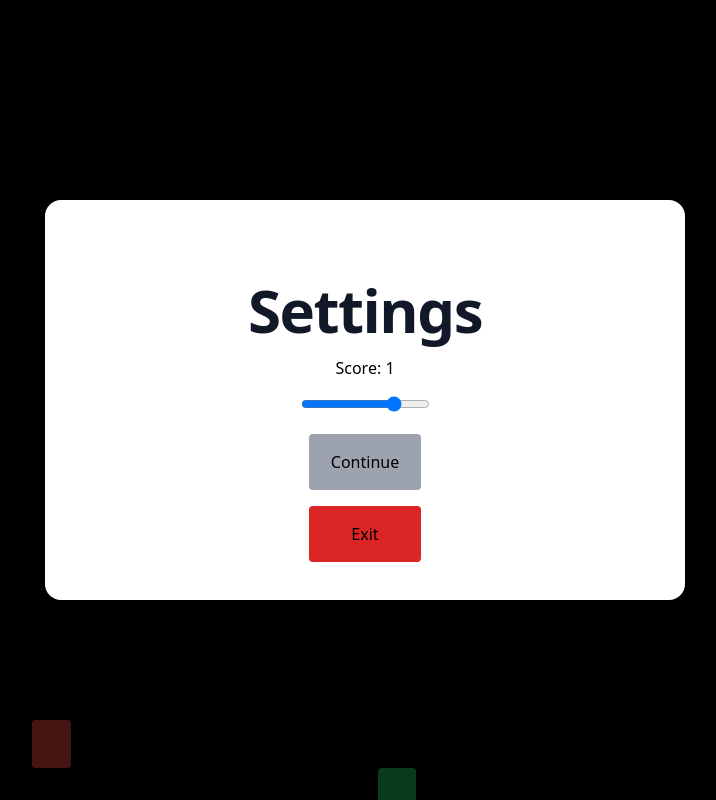
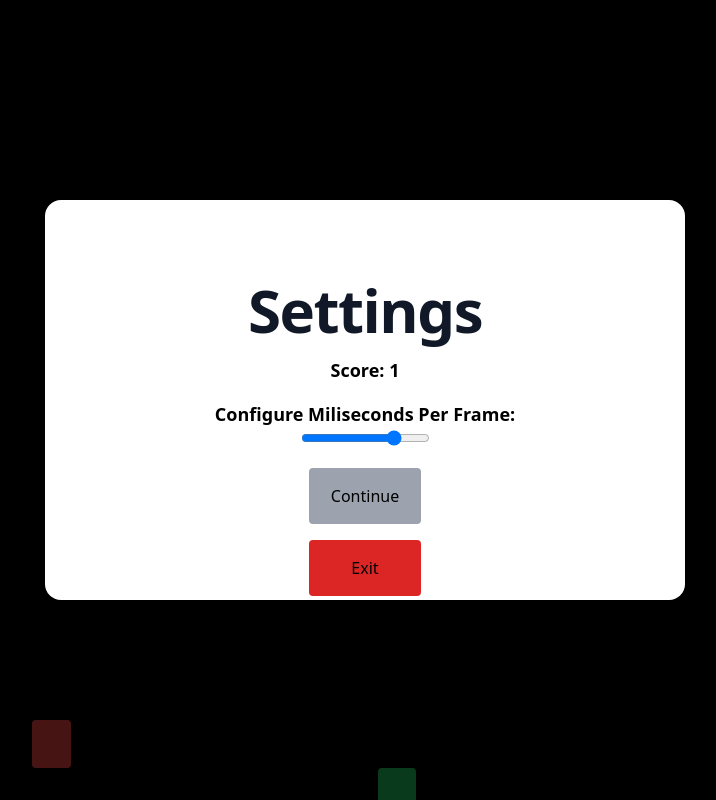
Before and after one commit to ChrisPoul/games-app, a Next.js app: page /snake in a window 1280 px wide. Both pictures are taken after a click on the button 1260 px from the left and 20 px from the top of the page. Shown: the whole page, without its empty margins (275-991 px from the left). Built offline with nearby package versions, Linux system fonts and the light colour scheme.

Commit message:
Fixed bug with setting miliseconds per frame

```diff
--- a/app/snake/components/SettingsMenu.tsx
+++ b/app/snake/components/SettingsMenu.tsx
@@ -31,16 +31,19 @@ export default function SettingsMenuComponent(toggleGameIsRunning: () => void, g
         <h1 className="mb-4 text-4xl font-extrabold leading-none tracking-tight text-gray-900 md:text-5xl lg:text-6xl dark:text-white">
           Settings
         </h1>
-        <h2>Score: {gameScore}</h2>
+        <h2 className="font-bold text-lg">Score: {gameScore}</h2>
+        <div>
+          <h2 className="font-bold text-lg">Configure Miliseconds Per Frame:</h2>
           <input
             type="range"
             min={1}
             max={160}
-          value={config.milisecondsPerFrame}
             step={2}
+            defaultValue={config.milisecondsPerFrame}
             onChange={updateMilisecondsPerFrame}
             onClick={updateMilisecondsPerFrame}
           />
+        </div>
         <button
           className="bg-gray-400 p-4 rounded block m-auto w-28"
           onClick={toggleMenu}
```
Lines whose indentation alone changed are shown as unchanged.
